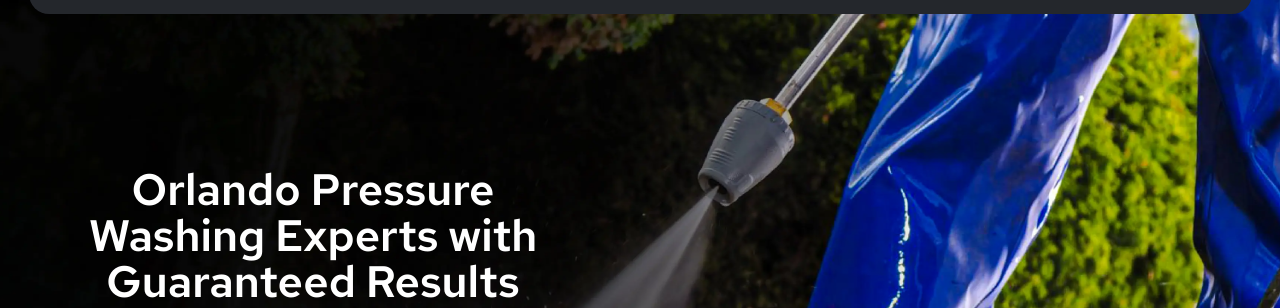
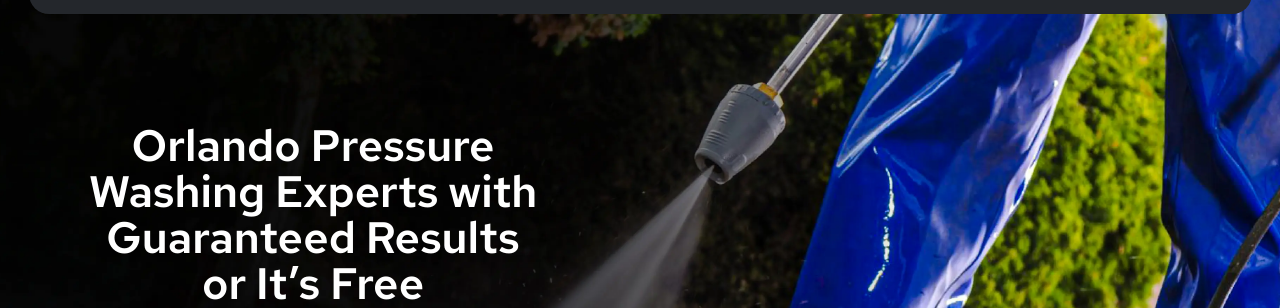
Before and after one commit to RoyerB3J5/pressure-props, an Astro site: page /en in a window 1280 px wide. Shown: the part 170-478 px from the top of the page. Built offline with nearby package versions, Linux system fonts and the light colour scheme; Astro itself is replaced by a stand-in of ours; a script that the page names is missing.

Commit message:
Fix section height

```diff
--- a/src/sections/main/Hero.astro
+++ b/src/sections/main/Hero.astro
@@ -11,8 +11,8 @@ const { content } = Astro.props as Props;
 ---
 <section class="w-full flex items-center justify-center relative ">
   <img src="/main/hero.webp" alt="Fondo de soluciones" width="2048" height="1536" class="absolute inset-0 w-full h-full object-cover -z-20 object-[60%_center] md:object-center" loading="lazy" decoding="async">
-  <div class="w-full max-w-screen md:max-w-[1117px] flex flex-col md:flex-row justify-start items-center gap-4 md:gap-[104px] px-4 md:px-0 pt-[114px] pb-[80px] md:pt-[336px] md:pb-[185px] h-[100vh] md:h-auto">
-    <div class=" flex flex-col items-center justify-center w-full pt-[22px] md:pt-0 max-w-[463px]" data-aos="fade-up">
+  <div class="w-full max-w-screen md:max-w-[1117px] flex flex-col md:flex-row justify-start items-center gap-4 md:gap-[104px] px-4 md:px-0 pt-[114px] pb-[80px] md:py-0 super:pt-[336px] super:pb-[185px] h-[100vh] super:h-auto ">
+    <div class=" flex flex-col items-center justify-center w-full pt-[22px] md:pt-[10%] super:pt-0 max-w-[463px]" data-aos="fade-up">
       <h1 class="text-center text-[38px] md:text-[44px] leading-[45px] md:leading-[46px] font-semibold text-white max-w-[315px] md:max-w-none mb-8 md:mb-2">{content.title}</h1>
       <img src="/main/google.png" alt="Icono de Google" width="97px" height="54px" class="mb-[26px] md:mb-[30px] h-[69px] w-[122px] md:h-[54px] md:w-[97px]">
       <div class="flex flex-col md:flex-row justify-center items-center gap-[18px] w-full md:w-auto relative z-40">
--- a/src/styles/global.css
+++ b/src/styles/global.css
@@ -6,7 +6,8 @@
   --color-backgorund: #D9D9D9;
   --color-background-dark: #787878;
   --font-family: 'Red Hat Text', sans-serif;
-  --breakpoint-xs:400px
+  --breakpoint-xs:400px;
+  --breakpoint-super:1800px;
 }
 .shadow-div{
   box-shadow: 0px 13px 24.5px 0px rgba(0, 0, 0, 0.25);
```
